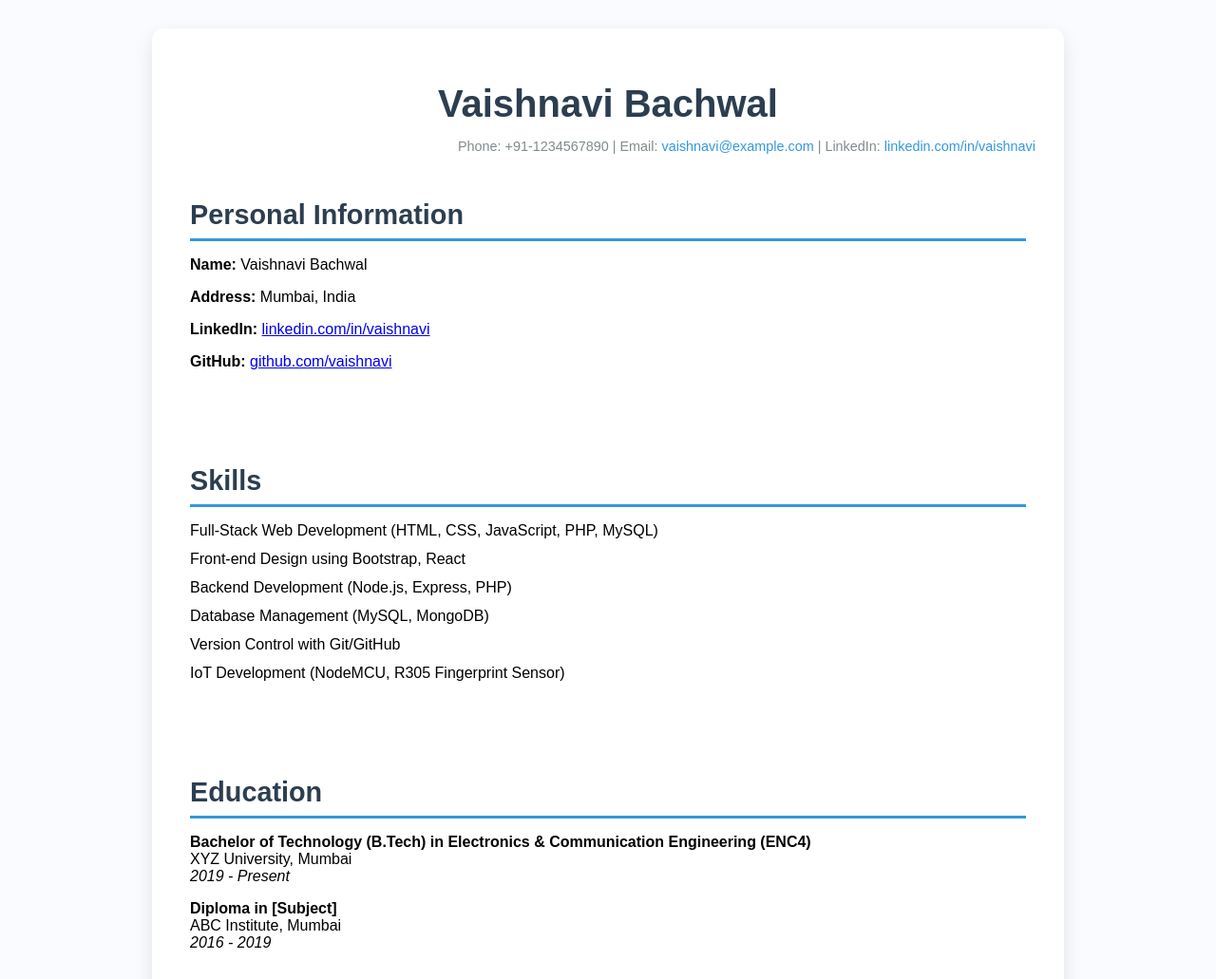
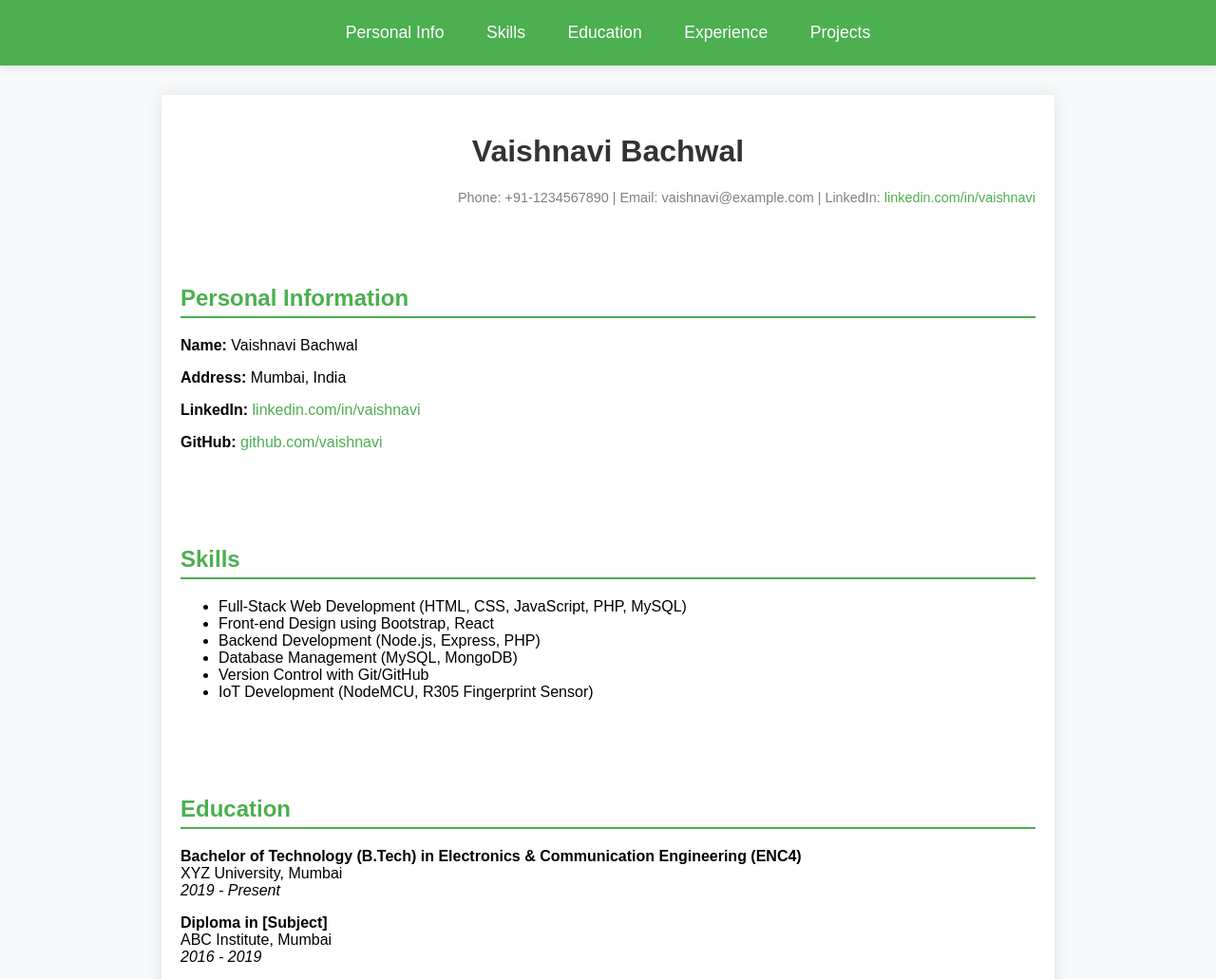
Before and after one commit to Vaishnavi0315/Profile, a plain HTML site: page index.html in a window 1280 px wide. Shown: the top 1031 px of the page at 95% size. Drawn offline with Linux system fonts and the light colour scheme.

Commit message:
Update index.html

```diff
--- a/index.html
+++ b/index.html
@@ -4,180 +4,164 @@
 <head>
     <meta charset="UTF-8">
     <meta name="viewport" content="width=device-width, initial-scale=1.0">
-    <title>My Resume</title>
+    <title>Vaishnavi's Resume</title>
     <style>
-        /* General Styles */
         body {
-            font-family: 'Arial', sans-serif;
+            font-family: Arial, sans-serif;
             margin: 0;
             padding: 0;
-            background-color: #f2f7ff;
-            overflow-x: hidden;
+            background-color: #f8f9fa;
+            scroll-behavior: smooth;
         }
 
+        /* Fixed Navigation Bar */
+        .navbar {
+            position: fixed;
+            top: 0;
+            width: 100%;
+            background-color: #4CAF50;
+            padding: 10px 0;
+            text-align: center;
+            box-shadow: 0 2px 10px rgba(0, 0, 0, 0.1);
+            z-index: 1000;
+        }
+
+        .navbar a {
+            color: white;
+            text-decoration: none;
+            padding: 14px 20px;
+            display: inline-block;
+            font-size: 1.1rem;
+        }
+
+        .navbar a:hover {
+            background-color: #45a049;
+        }
+
+        /* Animations */
+        .fade-in {
+            animation: fadeIn 1.5s ease-in-out forwards;
+            opacity: 0;
+        }
+
+        @keyframes fadeIn {
+            to {
+                opacity: 1;
+            }
+        }
+
+        .slide-up {
+            animation: slideUp 1.5s ease-in-out forwards;
+            transform: translateY(50px);
+            opacity: 0;
+        }
+
+        @keyframes slideUp {
+            to {
+                transform: translateY(0);
+                opacity: 1;
+            }
+        }
+
+        /* Main Container */
         .container {
             max-width: 900px;
-            margin: 30px auto;
-            background-color: #ffffff;
-            padding: 30px;
-            box-shadow: 0 8px 20px rgba(0, 0, 0, 0.1);
-            border-radius: 12px;
-            animation: fadeIn 1.5s ease-out;
+            margin: 100px auto 20px;
+            background-color: white;
+            padding: 20px;
+            box-shadow: 0 0 15px rgba(0, 0, 0, 0.1);
         }
 
         h1 {
             text-align: center;
-            color: #3b3f44;
-            font-size: 2.5rem;
-            margin-bottom: 10px;
-            animation: slideInDown 1s ease-out;
+            color: #333;
         }
 
         .section {
-            margin-bottom: 40px;
-            animation: fadeInUp 0.8s ease-out;
+            margin-bottom: 30px;
         }
 
         .section h2 {
-            color: #3498db;
-            font-size: 1.8rem;
-            margin-bottom: 15px;
-            border-bottom: 3px solid #3498db;
-            padding-bottom: 8px;
+            color: #4CAF50;
+            border-bottom: 2px solid #4CAF50;
+            padding-bottom: 5px;
         }
 
         .section h3 {
-            margin-bottom: 8px;
-            color: #2c3e50;
+            margin-bottom: 5px;
         }
 
-        .personal-info, .skills, .education, .work-experience, .projects {
-            padding: 10px;
-        }
-
-        .skills ul, .work-experience ul, .projects ul {
+        .skills ul,
+        .work-experience ul,
+        .projects ul {
             list-style-type: none;
             padding: 0;
         }
 
-        .skills li, .work-experience li, .projects li {
-            margin-bottom: 12px;
-        }
-
-        .skills li:hover, .work-experience li:hover, .projects li:hover {
-            color: #16a085;
-            transition: color 0.3s ease-in-out;
+        .skills li,
+        .work-experience li,
+        .projects li {
+            margin-bottom: 10px;
         }
 
         footer {
             text-align: center;
-            background-color: #3498db;
+            background-color: #4CAF50;
             color: white;
-            padding: 15px;
-            margin-top: 30px;
-            border-radius: 0 0 12px 12px;
+            padding: 10px;
+            margin-top: 20px;
+        }
+
+        .contact-info p {
+            margin: 0;
         }
 
         .contact-info {
             text-align: right;
             font-size: 0.9rem;
-            color: #7f8c8d;
+            color: gray;
         }
 
-        .contact-info a {
-            color: #3498db;
+        /* Section Spacing for Scroll */
+        section {
+            padding-top: 50px;
+        }
+
+        a {
+            color: #4CAF50;
             text-decoration: none;
         }
-
-        .contact-info a:hover {
-            text-decoration: underline;
-        }
-
-        /* Light Colors */
-        body {
-            background-color: #f9fbff;
-        }
-
-        .container {
-            background-color: #ffffff;
-        }
-
-        h1, .section h2 {
-            color: #2c3e50;
-        }
-
-        /* Animations */
-        @keyframes fadeIn {
-            from {
-                opacity: 0;
-            }
-            to {
-                opacity: 1;
-            }
-        }
-
-        @keyframes fadeInUp {
-            from {
-                opacity: 0;
-                transform: translateY(50px);
-            }
-            to {
-                opacity: 1;
-                transform: translateY(0);
-            }
-        }
-
-        @keyframes slideInDown {
-            from {
-                opacity: 0;
-                transform: translateY(-50px);
-            }
-            to {
-                opacity: 1;
-                transform: translateY(0);
-            }
-        }
-
-        /* Scroll Animations */
-        .fade-in-section {
-            opacity: 0;
-            transform: translateY(20px);
-            transition: opacity 0.6s ease-out, transform 0.6s ease-out;
-        }
-
-        .fade-in-section.is-visible {
-            opacity: 1;
-            transform: none;
-        }
-
-        /* Media Queries */
-        @media (max-width: 600px) {
-            .contact-info {
-                text-align: center;
-                margin-bottom: 20px;
-            }
-        }
-
     </style>
 </head>
 
 <body>
 
-    <div class="container">
+    <!-- Fixed Navigation Bar -->
+    <div class="navbar">
+        <a href="#personal-info">Personal Info</a>
+        <a href="#skills">Skills</a>
+        <a href="#education">Education</a>
+        <a href="#work-experience">Experience</a>
+        <a href="#projects">Projects</a>
+    </div>
+
+    <div class="container fade-in">
         <header>
-            <h1>Vaishnavi Bachwal</h1>
-            <p class="contact-info">Phone: +91-1234567890 | Email: <a href="mailto:vaishnavi@example.com">vaishnavi@example.com</a> | LinkedIn: <a href="https://linkedin.com/in/vaishnavi" target="_blank">linkedin.com/in/vaishnavi</a></p>
+            <h1 class="slide-up">Vaishnavi Bachwal</h1>
+            <p class="contact-info slide-up">Phone: +91-1234567890 | Email: vaishnavi@example.com | LinkedIn: <a href="https://linkedin.com/in/vaishnavi" target="_blank">linkedin.com/in/vaishnavi</a></p>
         </header>
 
-        <div class="section personal-info fade-in-section">
+        <!-- Personal Information Section -->
+        <section id="personal-info" class="section slide-up">
             <h2>Personal Information</h2>
             <p><strong>Name:</strong> Vaishnavi Bachwal</p>
             <p><strong>Address:</strong> Mumbai, India</p>
             <p><strong>LinkedIn:</strong> <a href="https://linkedin.com/in/vaishnavi" target="_blank">linkedin.com/in/vaishnavi</a></p>
             <p><strong>GitHub:</strong> <a href="https://github.com/vaishnavi" target="_blank">github.com/vaishnavi</a></p>
-        </div>
+        </section>
 
-        <div class="section skills fade-in-section">
+        <!-- Skills Section -->
+        <section id="skills" class="section fade-in">
             <h2>Skills</h2>
             <ul>
                 <li>Full-Stack Web Development (HTML, CSS, JavaScript, PHP, MySQL)</li>
@@ -187,9 +171,10 @@
                 <li>Version Control with Git/GitHub</li>
                 <li>IoT Development (NodeMCU, R305 Fingerprint Sensor)</li>
             </ul>
-        </div>
+        </section>
 
-        <div class="section education fade-in-section">
+        <!-- Education Section -->
+        <section id="education" class="section slide-up">
             <h2>Education</h2>
             <p><strong>Bachelor of Technology (B.Tech) in Electronics & Communication Engineering (ENC4)</strong><br>
                 XYZ University, Mumbai<br>
@@ -199,9 +184,10 @@
                 ABC Institute, Mumbai<br>
                 <em>2016 - 2019</em>
             </p>
-        </div>
+        </section>
 
-        <div class="section work-experience fade-in-section">
+        <!-- Work Experience Section -->
+        <section id="work-experience" class="section fade-in">
             <h2>Work Experience</h2>
             <ul>
                 <li>
@@ -217,9 +203,10 @@
                     <p>Created a student management panel using C# and MySQL, integrating Crystal Reports for dynamic reporting.</p>
                 </li>
             </ul>
-        </div>
+        </section>
 
-        <div class="section projects fade-in-section">
+        <!-- Projects Section -->
+        <section id="projects" class="section slide-up">
             <h2>Projects</h2>
             <ul>
                 <li>
@@ -235,32 +222,13 @@
                     <p>IoT-enabled smart shoes with obstacle detection and guidance system for visually disabled individuals.</p>
                 </li>
             </ul>
-        </div>
+        </section>
     </div>
 
     <footer>
         <p>Copyright © 2024 Vaishnavi Bachwal. All rights reserved.</p>
     </footer>
 
-    <script>
-        // Scroll animation trigger
-        const sections = document.querySelectorAll('.fade-in-section');
-        const options = {
-            threshold: 0.1,
-        };
-
-        const observer = new IntersectionObserver(function(entries, observer) {
-            entries.forEach(entry => {
-                if (!entry.isIntersecting) return;
-                entry.target.classList.add('is-visible');
-                observer.unobserve(entry.target);
-            });
-        }, options);
-
-        sections.forEach(section => {
-            observer.observe(section);
-        });
-    </script>
 </body>
 
 </html>
```
